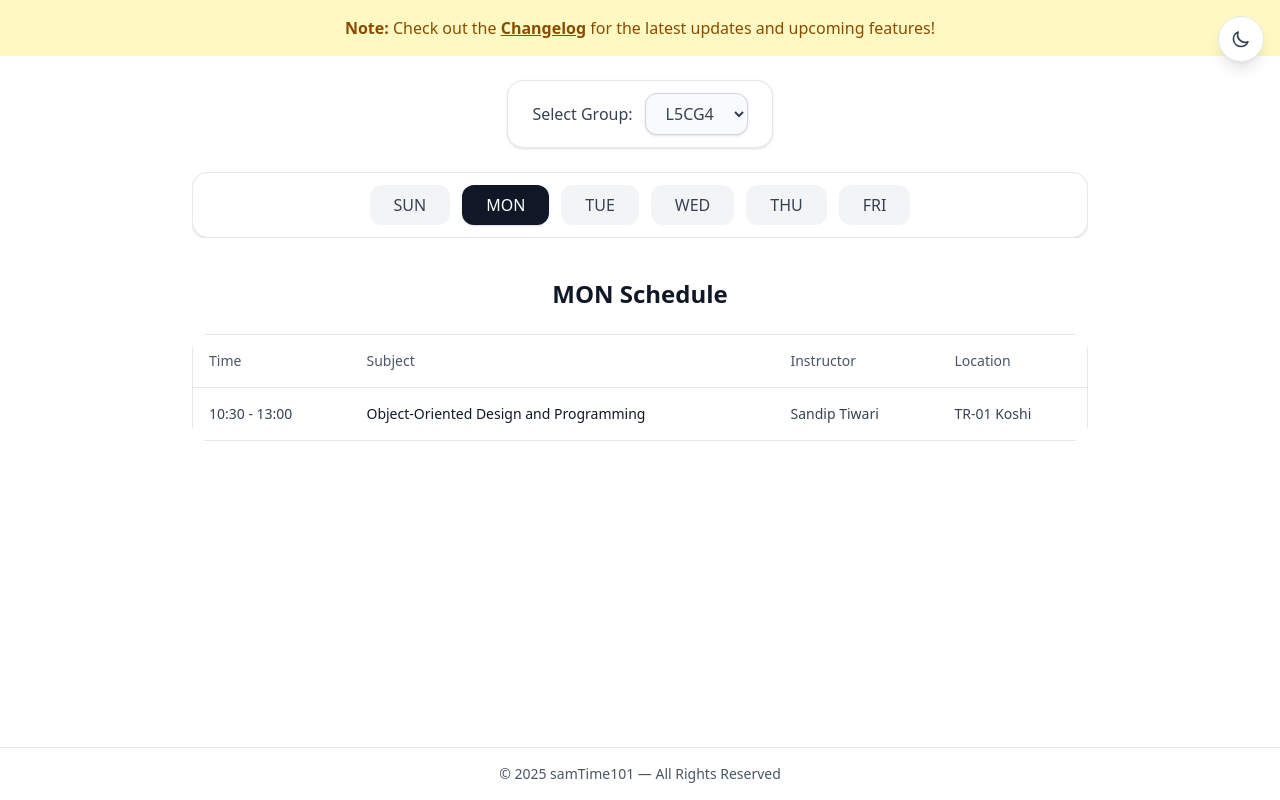
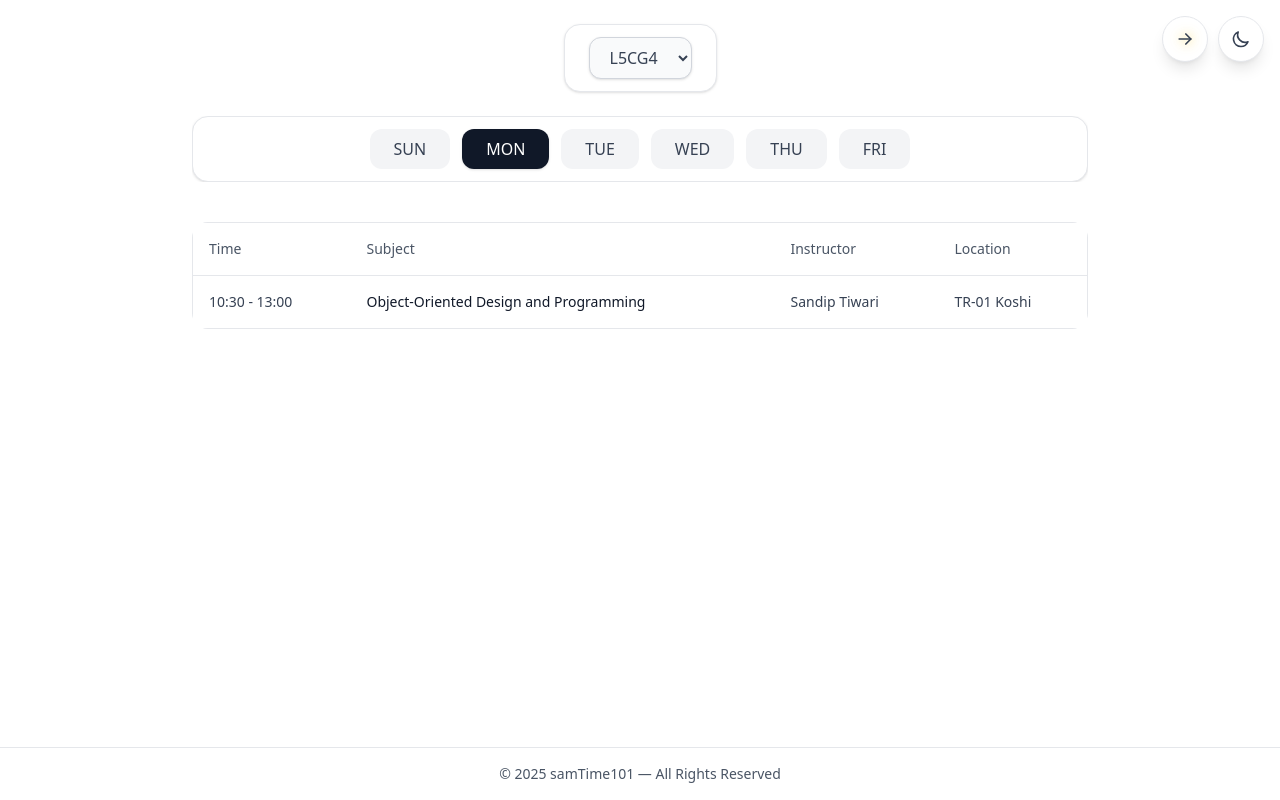
Before and after one commit to samTime101/schedule, a SvelteKit app: page / in a window 1280 px wide. Built offline with nearby package versions, Linux system fonts and the light colour scheme.

Commit message:
feat: 1.0.1 navigations

```diff
--- a/src/lib/changelog.ts
+++ b/src/lib/changelog.ts
@@ -3,7 +3,10 @@ let changelog = {
 		date: '2025-11-26',
 		changes: [
 			'Enhance UI with dark mode support.',
-			'Minor bug fixes and UI improvements.'
+			'Minor bug fixes and UI improvements.',
+			'Removed unwanted labels from schedule component.',
+			'Added icon for navigation to changelog page.',
+			'Fixed theme toggle button position and styling.'
 		]
 	},
 	'1.0.0': {
@@ -21,7 +24,9 @@ let changelog = {
 let upcoming = {
 	'1.1.0': {
 		date: 'Ongoing',
-		changes: ['Add student/teacher selection']
+		changes: [
+			'Add student/teacher selection'
+		]
 	}
 };
 
--- a/src/routes/+layout.svelte
+++ b/src/routes/+layout.svelte
@@ -2,7 +2,9 @@
 	let { children } = $props();
 	import '../app.css';
 	import ThemeSwitcher from './components/ThemeSwitcher.svelte';
+	import ChangelogRedirect from './components/ChangelogRedirect.svelte';
 </script>
 
 <ThemeSwitcher />
+<ChangelogRedirect />
 {@render children()}
--- a/src/routes/+page.svelte
+++ b/src/routes/+page.svelte
@@ -5,13 +5,6 @@
 </script>
 
 <div class="flex flex-col min-h-screen bg-white dark:bg-gray-900 transition-colors duration-200">
-	<div class="p-4 bg-yellow-100 dark:bg-yellow-900 text-yellow-800 dark:text-yellow-200 text-center">
-		<strong>Note:</strong> Check out the
-		<a
-			href="/changelog"
-			class="underline font-semibold hover:text-yellow-900 dark:hover:text-yellow-100">Changelog</a
-		> for the latest updates and upcoming features!
-	</div>
 	<div class="flex-grow">
 		<Schedule {groups} defaultGroup="L5CG4" />
 	</div>
--- a/src/routes/components/Changelog.svelte
+++ b/src/routes/components/Changelog.svelte
@@ -8,14 +8,14 @@
             Changelog
         </h1> -->
 		<!-- MOVE BACK TO HOME -->
-		<div class="flex justify-center mb-10">
+		<!-- <div class="flex justify-center mb-10">
 			<a
 				href="/"
 				class="px-6 py-2.5 bg-gray-900 dark:bg-blue-600 text-white rounded-xl text-sm font-medium shadow hover:shadow-md transition
                        focus:ring-2 focus:ring-blue-500 focus:outline-none"
 				>Home
 			</a>
-		</div>
+		</div> -->
 
 		<!-- UPCOMING UPDATES -->
 		<section class="mb-12">
--- /dev/null
+++ b/src/routes/components/ChangelogRedirect.svelte
@@ -0,0 +1,55 @@
+<script lang="ts">
+	import { goto } from '$app/navigation';
+	import { page } from '$app/stores';
+	import { get } from 'svelte/store';
+
+	function onclick() {
+		const path = get(page).url.pathname;
+		if (path === '/changelog') {
+			goto('/');
+		} else {
+			goto('/changelog');
+		}
+	}
+</script>
+
+<button
+	on:click={onclick}
+	class="fixed top-4 right-18 z-50 p-3 bg-white dark:bg-gray-800 rounded-full
+		   shadow-lg border border-gray-200 dark:border-gray-700
+		   hover:shadow-xl active:scale-95 transition-all duration-200
+		   focus:ring-2 focus:ring-blue-500 focus:outline-none"
+	aria-label="Toggle Changelog"
+>
+	{#if $page.url.pathname === '/'}
+		<!-- RIGHT ARROW TO GO TO CHANGELOG -->
+		<svg
+			xmlns="http://www.w3.org/2000/svg"
+			viewBox="0 0 24 24"
+			fill="none"
+			stroke="currentColor"
+			class="h-5 w-5 text-gray-700 dark:text-yellow-400 drop-shadow-[0_0_6px_rgba(250,204,21,0.8)]"
+			stroke-width="2"
+			stroke-linecap="round"
+			stroke-linejoin="round"
+		>
+			<path d="M5 12h14" />
+			<path d="M13 6l6 6-6 6" />
+		</svg>
+	{:else}
+		<!-- LEFT ARROW TO GO BACK HOME -->
+		<svg
+			xmlns="http://www.w3.org/2000/svg"
+			viewBox="0 0 24 24"
+			fill="none"
+			stroke="currentColor"
+			class="h-5 w-5 text-gray-700 dark:text-yellow-400 drop-shadow-[0_0_6px_rgba(250,204,21,0.8)]"
+			stroke-width="2"
+			stroke-linecap="round"
+			stroke-linejoin="round"
+		>
+			<path d="M19 12H5" />
+			<path d="M11 18l-6-6 6-6" />
+		</svg>
+	{/if}
+</button>
--- a/src/routes/components/Schedule.svelte
+++ b/src/routes/components/Schedule.svelte
@@ -15,10 +15,10 @@
 				class="flex items-center gap-2 md:gap-3 bg-white dark:bg-gray-800 px-4 md:px-6 py-2 md:py-3 shadow-sm rounded-2xl border border-gray-200 dark:border-gray-700"
 			>
 				<!-- svelte-ignore a11y_label_has_associated_control -->
-				<label
+				<!-- <label
 					class="font-medium text-gray-700 dark:text-gray-300 whitespace-nowrap text-sm md:text-base"
 					>Select Group:</label
-				>
+				> -->
 				<select
 					bind:value={selectedGroup}
 					class="px-3 py-1 md:px-4 md:py-2 bg-gray-50 dark:bg-gray-700 rounded-xl border border-gray-300 dark:border-gray-600 shadow-sm
@@ -54,11 +54,11 @@
 
 		<!-- SELECTED DAY CONTENT -->
 		<div class="mt-4 md:mt-10">
-			<h2
+			<!-- <h2
 				class="text-xl md:text-2xl font-semibold text-gray-900 dark:text-gray-100 mb-4 md:mb-6 text-center"
 			>
 				{selectedDay} Schedule
-			</h2>
+			</h2> -->
 
 			{#if schedule[selectedDay].length === 0}
 				<p class="text-gray-500 dark:text-gray-400 italic text-center text-base md:text-lg">
--- a/src/routes/components/ThemeSwitcher.svelte
+++ b/src/routes/components/ThemeSwitcher.svelte
@@ -4,7 +4,6 @@
 	let theme = $state('light');
 
 	onMount(() => {
-		// Check localStorage first, then system preference
 		const savedTheme = localStorage.getItem('theme');
 		if (savedTheme) {
 			theme = savedTheme;
@@ -35,7 +34,6 @@
 	aria-label="Toggle theme"
 >
 	{#if theme === 'light'}
-		<!-- Moon icon for dark mode -->
 		<svg
 			xmlns="http://www.w3.org/2000/svg"
 			class="h-5 w-5 text-gray-700"
@@ -51,7 +49,6 @@
 			/>
 		</svg>
 	{:else}
-		<!-- Sun icon for light mode -->
 		<svg
 			xmlns="http://www.w3.org/2000/svg"
 			class="h-5 w-5 text-yellow-400"
```
